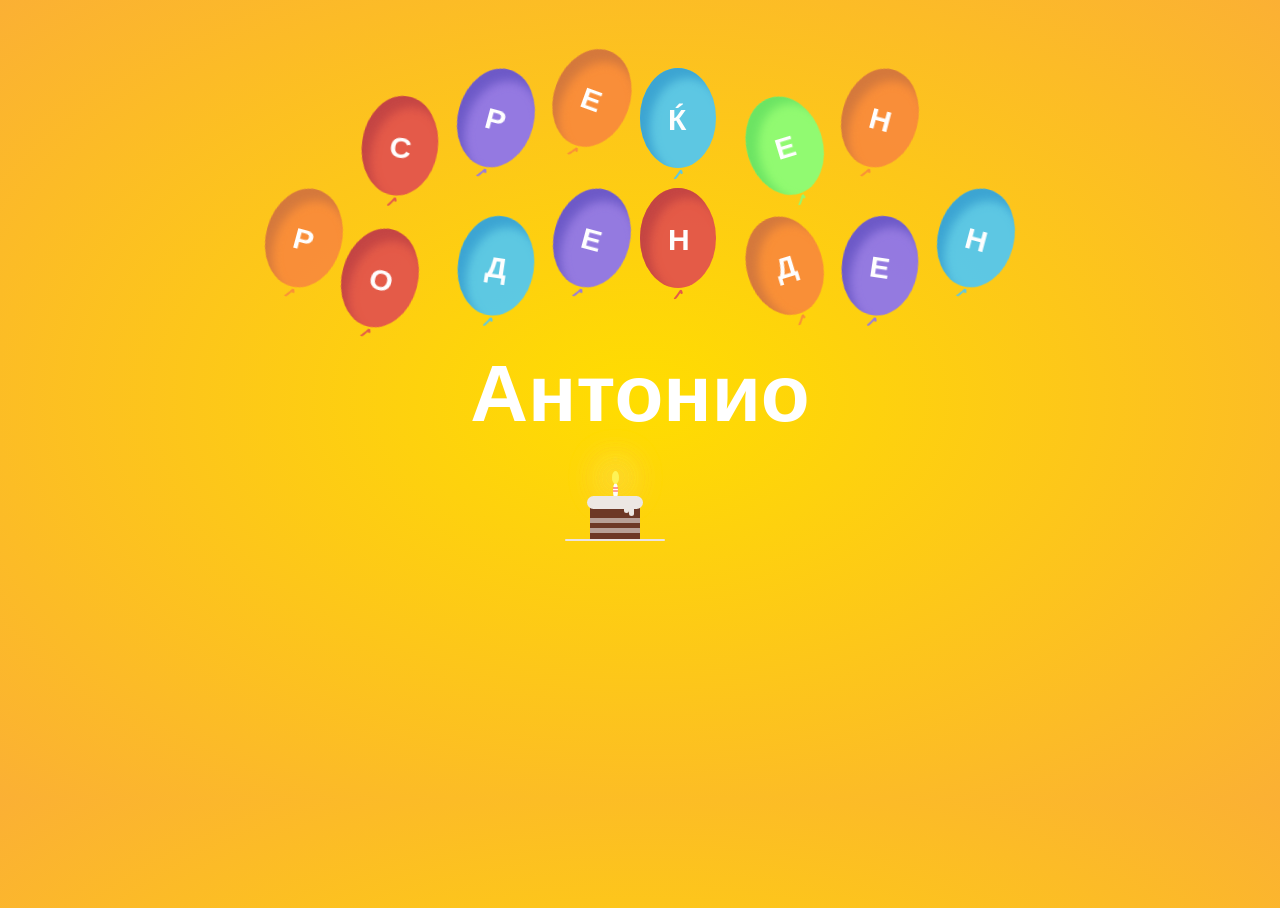
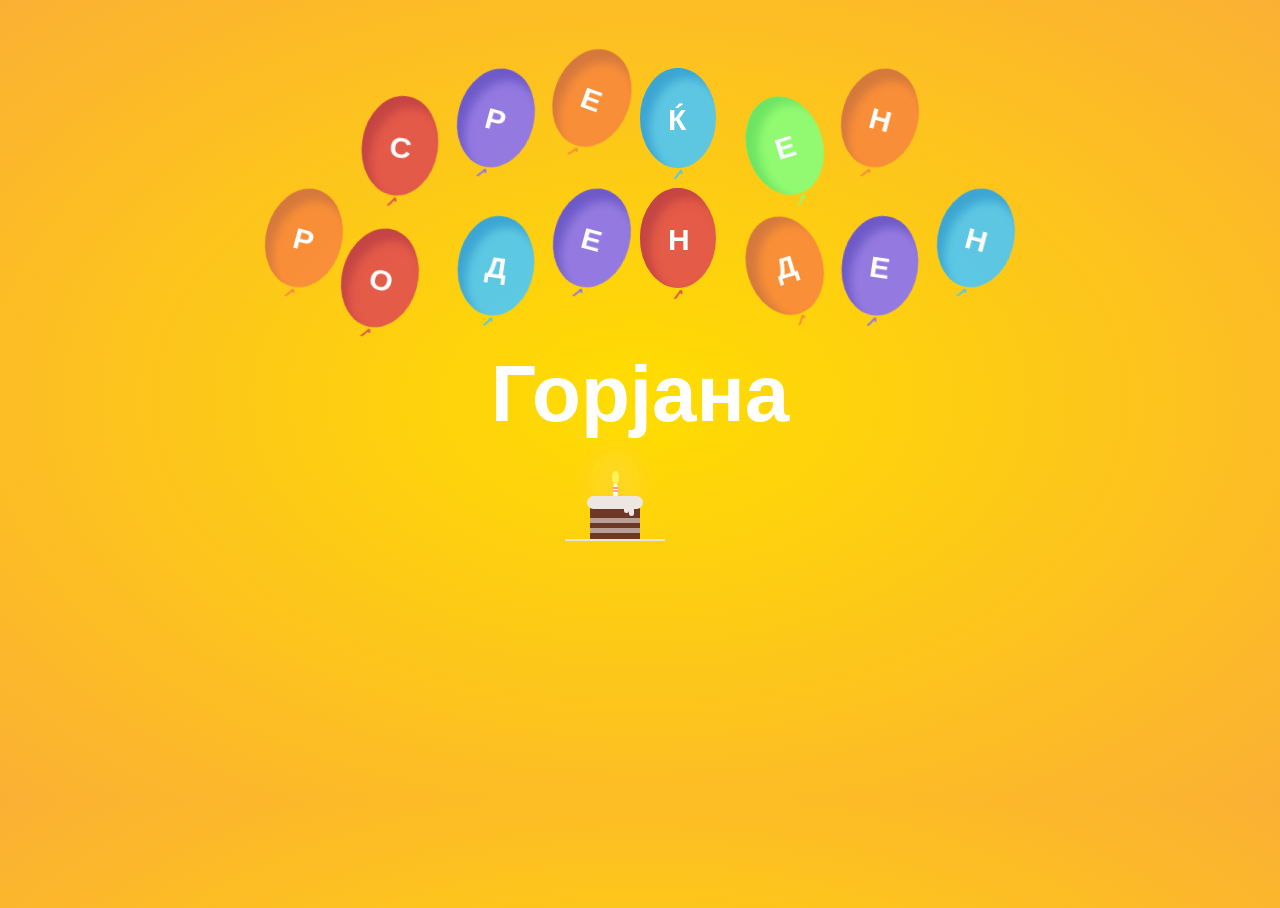
Before and after one commit to toteto/sreken-rodenden, a plain HTML site: page index.html in a window 1280 px wide. Drawn offline with Linux system fonts and the light colour scheme.

Commit message:
Горјана

```diff
--- a/index.html
+++ b/index.html
@@ -22,7 +22,7 @@
       <div class="balloon balloon2 balloon-anim1"></div>
       <div class="balloon balloon4 balloon-anim6"></div>
     </div>
-    <div class="name">Антонио</div>
+    <div class="name">Горјана</div>
     <div class="cake">
       <div class="velas">
         <div class="fuego"></div>
```
